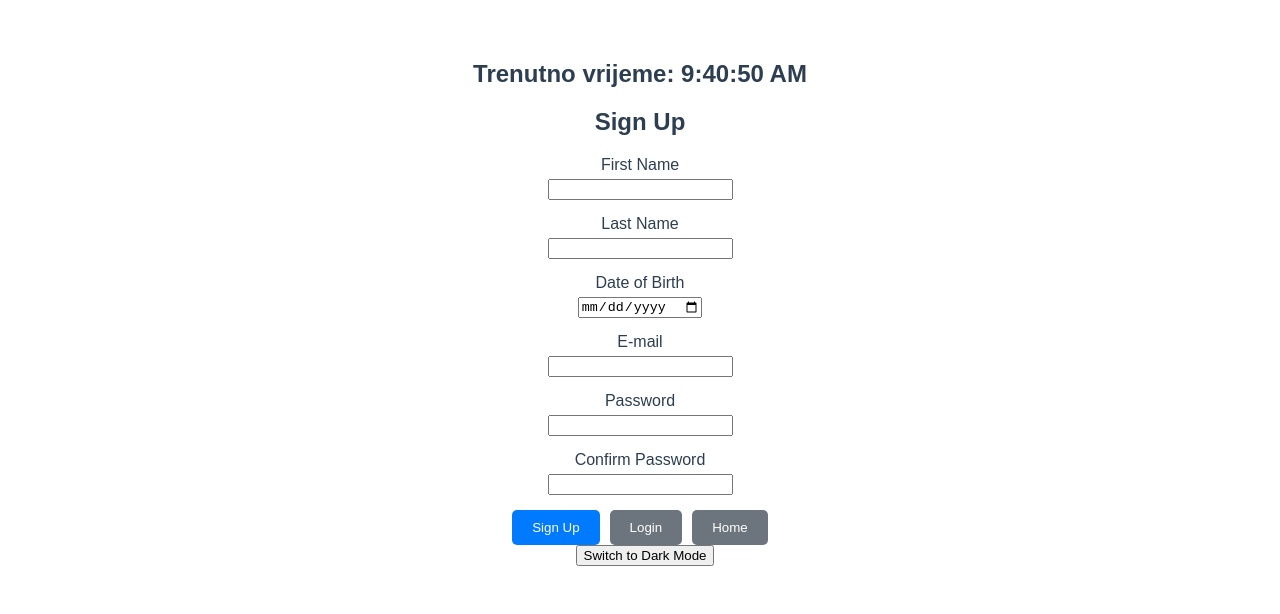
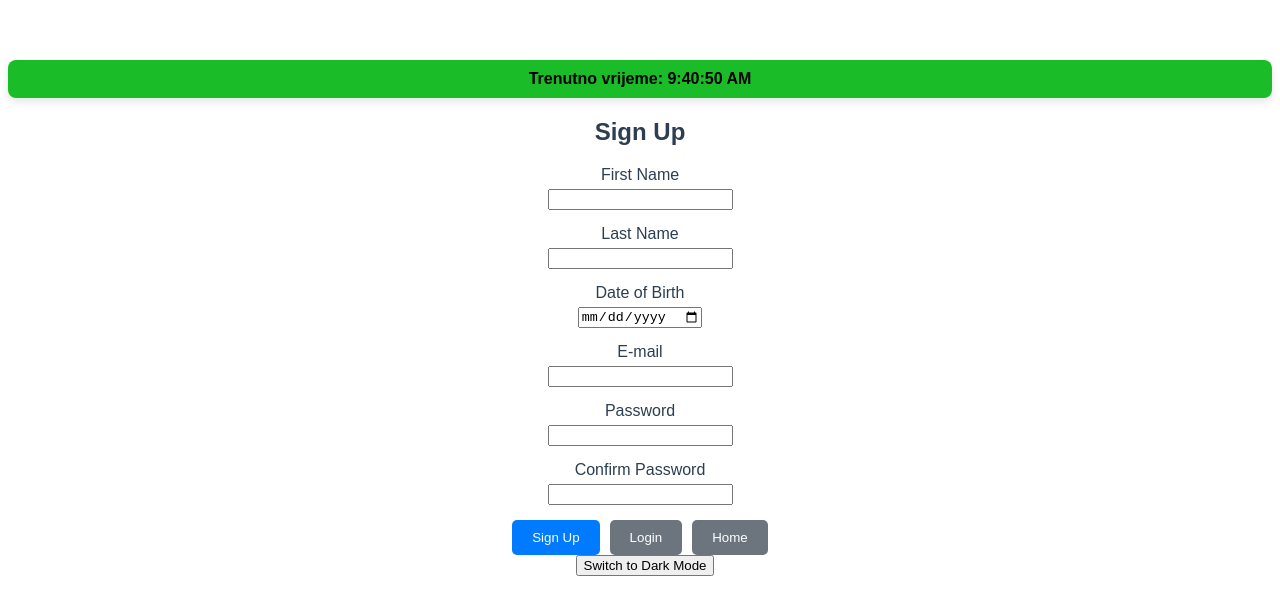
Before and after one commit to AntonioLabinjan/Projekt_PI, a Vue app: page /sign-up in a window 1280 px wide. Shown: the top 614 px of the page. Built offline with nearby package versions, Linux system fonts and the light colour scheme; no server answers.

Commit message:
Update LocalTime.vue
Promjena CSS-a

```diff
--- a/src/components/LocalTime.vue
+++ b/src/components/LocalTime.vue
@@ -28,7 +28,13 @@
 
   <style scoped>
   .local-time {
-    font-size: 24px;
+    font-size: 16px;
     font-weight: bold;
+    color: rgba(0,0,0,6);
+    background-color: #1abd28;
+    padding: 10px 20px;
+    border-radius: 8px;
+    box-shadow: 0 4px 8px rgba(0,0,0,0.1);
+    text-align: center;
   }
   </style>
```
